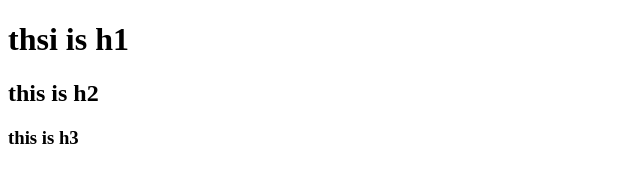
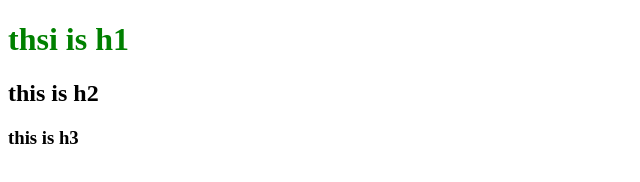
Before and after one commit to fahimmm123/GitActions, a plain HTML site: page index.html in a window 1280 px wide. Shown: the full height of the page, 0-640 px from the left. Drawn offline with Linux system fonts and the light colour scheme.

Commit message:
changed color of h1

```diff
--- a/index.html
+++ b/index.html
@@ -6,7 +6,7 @@
     <title>Document</title>
 </head>
 <body>
-    <h1>thsi is h1</h1>
+    <h1 style="color:green;">thsi is h1</h1>
     <h2>this is h2</h2>
     <h3>this is h3</h3>
     </body>
```
